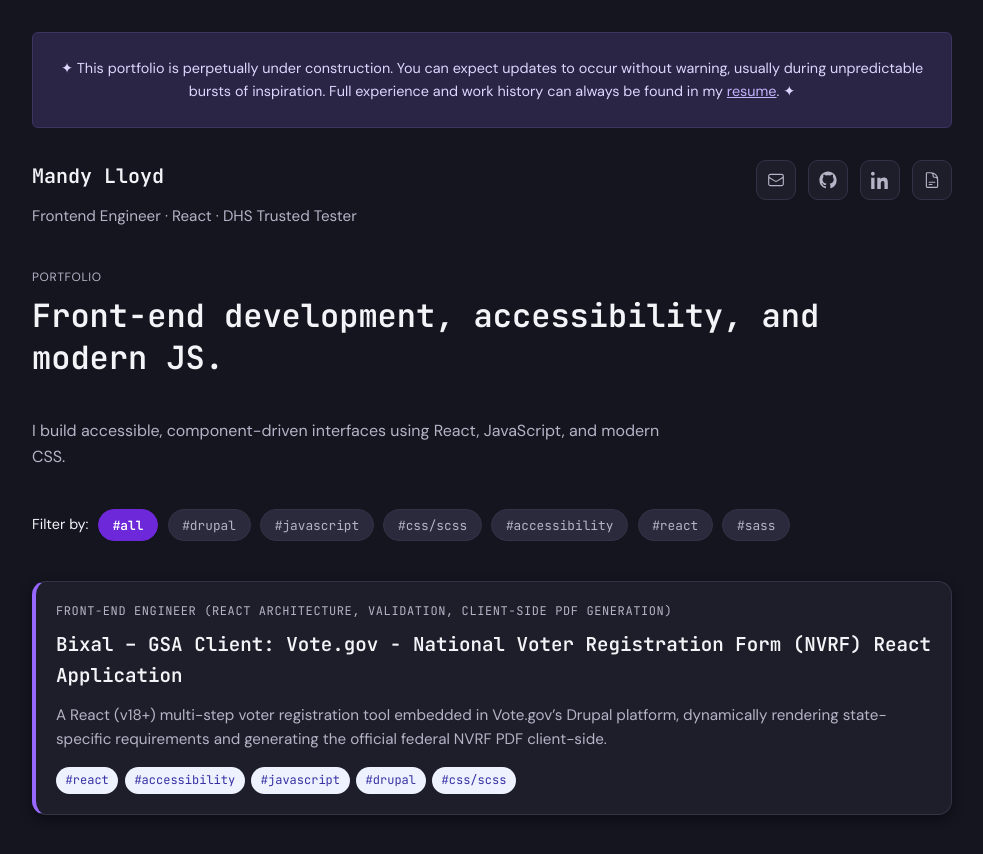
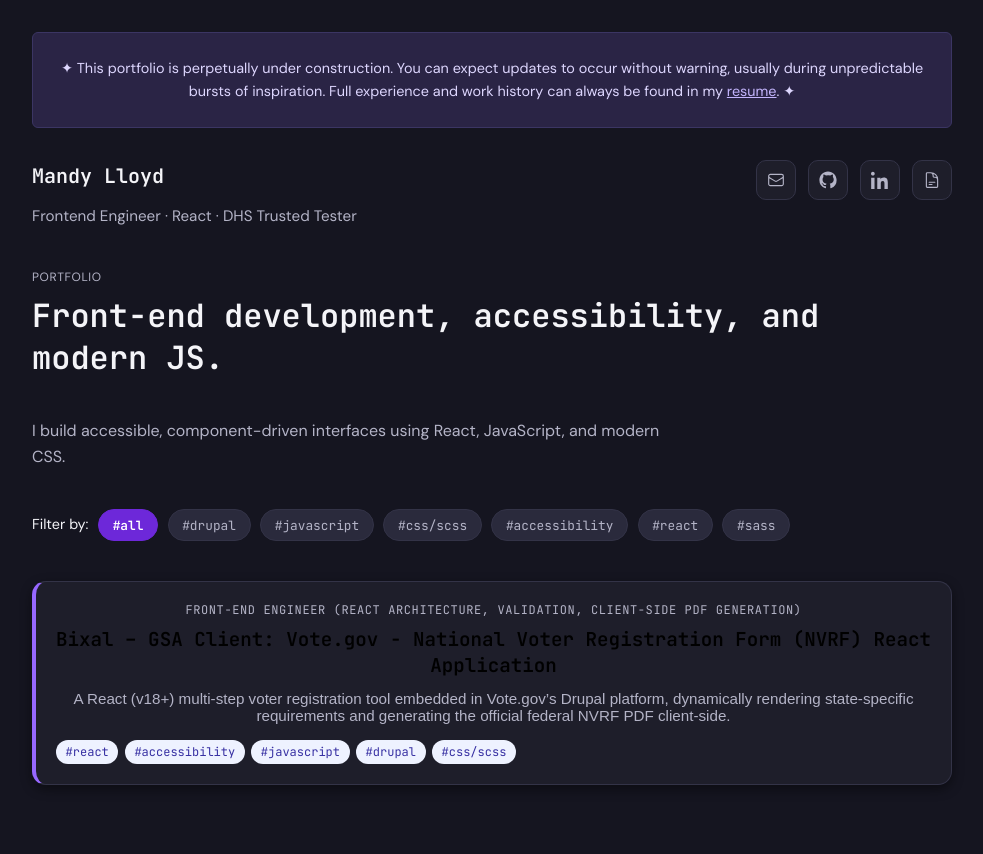
Before and after one commit to mandylloyd/portfolio, a React (Vite) app: page / in a window 1280 px wide. Shown: the top 854 px of the page, without its empty margins (148-1131 px from the left). Built offline with nearby package versions, Linux system fonts and the light colour scheme.

Commit message:
Change ProjectCard from an article to a button element (#3)

```diff
--- a/src/components/ProjectCard.jsx
+++ b/src/components/ProjectCard.jsx
@@ -1,6 +1,6 @@
 export default function ProjectCard({ project, onClick }) {
   return (
-    <article
+    <button
       className="project-card reveal-on-scroll pixel-mask"
       onClick={onClick}
       onKeyDown={(event) => {
@@ -9,7 +9,6 @@
           onClick();
         }
       }}
-      role="button"
       tabIndex={0}
       aria-label={`View details for ${project.title}`}
     >
@@ -21,6 +20,6 @@
           <li key={tag}>#{tag}</li>
         ))}
       </ul>
-    </article>
+    </button>
   );
 };
```
